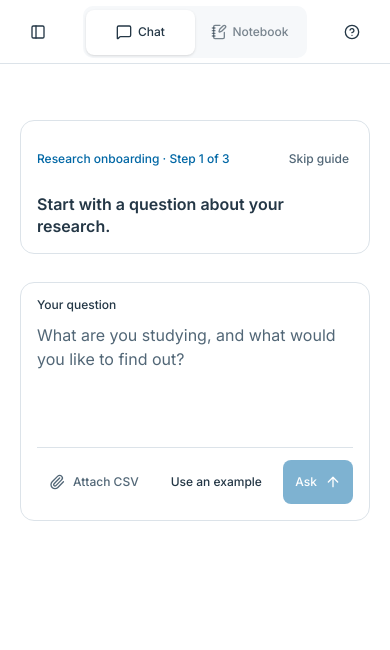
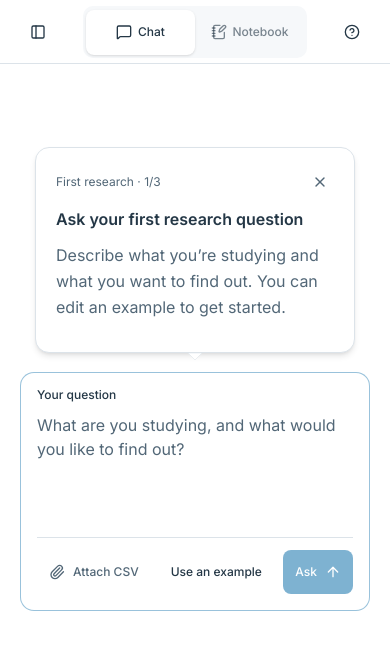
Before and after one commit to digitalklondike/co-scientist, a React (Vite) app: page / in a window 390 px wide. Shown: the top 650 px of the page. Built offline with nearby package versions, Linux system fonts and the light colour scheme.

Commit message:
Apply action-driven contextual onboarding with shadcn popovers

```diff
--- a/src/App.jsx
+++ b/src/App.jsx
@@ -27,6 +27,12 @@ import {
 } from "lucide-react";
 import "@fontsource-variable/inter";
 import { Button } from "@/components/ui/button";
+import {
+  Popover,
+  PopoverAnchor,
+  PopoverContent,
+} from "@/components/ui/popover";
+import { Popover as PopoverPrimitive } from "radix-ui";
 import { Textarea } from "@/components/ui/textarea";
 import { Input } from "@/components/ui/input";
 import { Label } from "@/components/ui/label";
@@ -192,73 +198,92 @@ function Notice({ children }) {
 }
 
 function ResearchGuide({
-  id,
+  children,
+  open,
   step,
   saved,
   isData,
-  sourceCount,
-  onExplore,
-  onSave,
+  sourcesOpen,
   onFinish,
 }) {
+  const id = `research-guide-${step}`;
+  const title = saved
+    ? "Your finding is saved."
+    : step === 1
+      ? "Ask your first research question"
+      : step === 2
+        ? isData
+          ? "Look at the data behind your answer"
+          : "Look at the original evidence"
+        : "Keep a useful finding";
+  const description = saved
+    ? "Open Notebook to find this answer and its sources. You can add your own notes there."
+    : step === 1
+      ? isData
+        ? "Tell me which columns to explore and what to calculate. Then send your question."
+        : "Describe what you’re studying and what you want to find out. You can edit an example to get started."
+      : step === 2
+        ? isData
+          ? "Open Sources used to see the file and how the calculation was made."
+          : sourcesOpen
+            ? "Open a paper below to inspect its methods and experimental model."
+            : "Open Sources used below, then choose a paper to see the original study."
+        : "Save this answer with its sources to Notebook so you can return to it. This step is optional.";
   return (
-    <section
+    <Popover open={open} modal={false}>
+      <PopoverAnchor asChild>{children}</PopoverAnchor>
+      <PopoverContent
         id={id}
         aria-label="Research onboarding"
-      className={step > 1 ? "sticky top-20 z-10" : undefined}
-    >
-      <Card className="min-h-28 gap-3 px-4 py-4 shadow-none sm:px-5">
+        aria-labelledby={`${id}-title`}
+        aria-describedby={`${id}-description`}
+        side="top"
+        align={step === 3 ? "start" : "center"}
+        sideOffset={12}
+        collisionPadding={{ top: 80, right: 20, bottom: 20, left: 20 }}
+        avoidCollisions={false}
+        className="z-10 w-[min(320px,calc(100vw-40px))] space-y-3 rounded-xl p-5 motion-reduce:animate-none"
+        onOpenAutoFocus={(event) => event.preventDefault()}
+        onCloseAutoFocus={(event) => event.preventDefault()}
+        onInteractOutside={(event) => event.preventDefault()}
+        onEscapeKeyDown={onFinish}
+      >
         <div className="flex items-center justify-between gap-3">
-          <p className="text-xs font-medium text-primary" aria-live="polite">
-            {saved
-              ? "Research onboarding · Finding saved"
-              : `Research onboarding · Step ${step} of 3${step === 3 ? " · Optional" : ""}`}
+          <p className="text-xs text-muted-foreground" aria-live="polite">
+            First research · {step}/3{step === 3 && !saved ? " · Optional" : ""}
           </p>
           <Button
             variant="ghost"
-            size="sm"
-            className="-mr-2 shrink-0 text-muted-foreground"
+            size="icon"
+            className="-mr-2 -my-2 shrink-0 text-muted-foreground"
+            aria-label={saved ? "Finish onboarding" : "Skip onboarding"}
             onClick={onFinish}
           >
-            {saved || step === 3 ? "Finish guide" : "Skip guide"}
-          </Button>
-        </div>
-        <div className="flex flex-col items-start gap-3 sm:flex-row sm:items-center sm:justify-between sm:gap-5">
+            <X />
+          </Button>
+        </div>
         <h2
+          id={`${id}-title`}
           className="text-base font-semibold leading-snug"
           aria-live="polite"
         >
-            {saved
-              ? "Your answer and sources are saved in Notebook."
-              : step === 1
-                ? isData
-                  ? "Tell me which columns to explore and what to calculate."
-                  : "Start with a question about your research."
-                : step === 2
-                  ? isData
-                    ? "Next: explore the data behind your answer."
-                    : "Next: review the evidence behind your answer."
-                  : "Keep this answer and its sources in Notebook."}
+          {title}
         </h2>
-          {step > 1 && (
-            <Button
-              className="shrink-0"
-              onClick={step === 2 ? onExplore : onSave}
-            >
-              {step === 2 ? <BookOpen /> : <NotebookPen />}
-              {saved
-                ? "Open Notebook"
-                : step === 2
-                  ? isData
-                    ? "Review file details"
-                    : `Review ${sourceCount} papers`
-                  : "Save to Notebook"}
-              <ArrowRight />
-            </Button>
-          )}
-        </div>
-      </Card>
-    </section>
+        <p
+          id={`${id}-description`}
+          className="text-base leading-relaxed text-muted-foreground"
+          aria-live="polite"
+        >
+          {description}
+        </p>
+        <PopoverPrimitive.Arrow
+          aria-hidden="true"
+          className="fill-popover stroke-border"
+          width={14}
+          height={7}
+        />
+      </PopoverContent>
+    </Popover>
   );
 }
 
@@ -374,6 +399,24 @@ export function App() {
     (!guidedId || (current?.id === guidedId && current.result.needsFile));
   const guidedAnswer =
     guide && current?.id === guidedId && !current?.result.needsFile;
+  const guideStep = reviewedId === current?.id || saved ? 3 : 2;
+  useEffect(() => {
+    if (view !== "answer" || !guidedAnswer || modal) return;
+    const frame = requestAnimationFrame(() => {
+      document
+        .getElementById(guideStep === 2 ? "trigger-sources" : "save-finding")
+        ?.scrollIntoView({ behavior: "instant", block: "center" });
+    });
+    return () => cancelAnimationFrame(frame);
+  }, [
+    view,
+    guidedAnswer,
+    current?.id,
+    guideStep,
+    saved,
+    modal,
+    opened.sources,
+  ]);
   function restartGuidance() {
     setGuide(true);
     setGuidedId(null);
@@ -841,17 +884,7 @@ export function App() {
             {view === "home" && (
               <div className="mx-auto w-full max-w-3xl space-y-7 pt-6 sm:pt-12">
                 {firstQuestion && !task ? (
-                  <article
-                    aria-label="Co-Scientist welcome message"
-                    className="space-y-5"
-                  >
-                    <ResearchGuide
-                      id="question-guidance"
-                      step={1}
-                      isData={Boolean(file)}
-                      onFinish={finishGuidance}
-                    />
-                  </article>
+                  <div className="h-56 sm:h-36" aria-hidden="true" />
                 ) : (
                   <div className="space-y-3">
                     <div className="flex flex-wrap items-center gap-2">
@@ -876,8 +909,17 @@ export function App() {
                     </p>
                   </div>
                 )}
+                <ResearchGuide
+                  open={firstQuestion && !task && !modal}
+                  step={1}
+                  isData={Boolean(file)}
+                  onFinish={finishGuidance}
+                >
                   <form
-                  className="space-y-3 rounded-xl border bg-background p-4 transition-colors focus-within:border-primary"
+                    className={cn(
+                      "space-y-3 rounded-xl border bg-background p-4 transition-colors focus-within:border-primary",
+                      firstQuestion && !task && "border-primary/40",
+                    )}
                     onSubmit={submit}
                   >
                     <Label htmlFor="question">Your question</Label>
@@ -886,7 +928,9 @@ export function App() {
                       ref={input}
                       className="min-h-28 resize-none rounded-none border-0 bg-transparent p-0 text-base shadow-none focus-visible:ring-0"
                       aria-describedby={
-                      firstQuestion && !task ? "question-guidance" : undefined
+                        firstQuestion && !task
+                          ? "research-guide-1-description"
+                          : undefined
                       }
                       placeholder={
                         file
@@ -941,7 +985,11 @@ export function App() {
                               setQuestion(EXAMPLES.data[1][0]);
                               input.current?.focus();
                             } else
-                            useExample(EXAMPLES.literature[1], 1, "literature");
+                              useExample(
+                                EXAMPLES.literature[1],
+                                1,
+                                "literature",
+                              );
                           }}
                         >
                           Use an example
@@ -957,6 +1005,7 @@ export function App() {
                       </Button>
                     </div>
                   </form>
+                </ResearchGuide>
                 {!firstQuestion && (
                   <section
                     aria-label="Editable question examples"
@@ -1162,32 +1211,6 @@ export function App() {
                   <ArrowLeft />
                   New research
                 </Button>
-                {guidedAnswer && (
-                  <ResearchGuide
-                    step={reviewedId === current.id || saved ? 3 : 2}
-                    saved={saved}
-                    isData={current.kind === "data"}
-                    sourceCount={current.result.sources.length}
-                    onFinish={finishGuidance}
-                    onSave={() => {
-                      openSave();
-                      if (saved) finishGuidance();
-                    }}
-                    onExplore={() => {
-                      setOpened((p) => ({ ...p, sources: true }));
-                      setReviewedId(current.id);
-                      requestAnimationFrame(() => {
-                        const trigger =
-                          document.getElementById("trigger-sources");
-                        trigger?.focus({ preventScroll: true });
-                        trigger?.scrollIntoView({
-                          behavior: "instant",
-                          block: "start",
-                        });
-                      });
-                    }}
-                  />
-                )}
                 <QuestionBubble>{current.question}</QuestionBubble>
                 <article aria-label="Co-Scientist answer" className="space-y-6">
                   <div className="flex items-center justify-between gap-2">
@@ -1251,6 +1274,7 @@ export function App() {
                           fibroblasts into cardiomyocyte-like cells in vitro.{" "}
                           <a
                             href={PAPERS[0].url}
+                            onClick={() => setReviewedId(current.id)}
                             target="_blank"
                             rel="noreferrer"
                           >
@@ -1263,6 +1287,7 @@ export function App() {
                           Hand2, Mef2c and Tbx5 in the mouse heart.{" "}
                           <a
                             href={PAPERS[1].url}
+                            onClick={() => setReviewedId(current.id)}
                             target="_blank"
                             rel="noreferrer"
                           >
@@ -1275,6 +1300,7 @@ export function App() {
                           factors and muscle-specific microRNAs.{" "}
                           <a
                             href={PAPERS[2].url}
+                            onClick={() => setReviewedId(current.id)}
                             target="_blank"
                             rel="noreferrer"
                           >
@@ -1355,7 +1381,8 @@ export function App() {
                         collapsible
                         value={opened.sources ? "sources" : ""}
                         onValueChange={(value) => {
-                          if (value === "sources") setReviewedId(current.id);
+                          if (value === "sources" && current.kind === "data")
+                            setReviewedId(current.id);
                           setOpened((p) => ({
                             ...p,
                             sources: value === "sources",
@@ -1363,13 +1390,20 @@ export function App() {
                         }}
                       >
                         <AccordionItem value="sources">
+                          <ResearchGuide
+                            open={guidedAnswer && guideStep === 2 && !modal}
+                            step={2}
+                            isData={current.kind === "data"}
+                            sourcesOpen={opened.sources}
+                            onFinish={finishGuidance}
+                          >
                             <AccordionTrigger
                               id="trigger-sources"
                               className={cn(
-                              "text-xs",
-                              guidedAnswer
-                                ? "scroll-mt-80 sm:scroll-mt-56"
-                                : "scroll-mt-24",
+                                "scroll-mt-72 rounded-md px-3 text-xs",
+                                guidedAnswer &&
+                                  guideStep === 2 &&
+                                  "bg-secondary ring-1 ring-primary/40",
                               )}
                             >
                               <span className="flex flex-wrap items-center gap-3">
@@ -1382,6 +1416,7 @@ export function App() {
                                 </span>
                               </span>
                             </AccordionTrigger>
+                          </ResearchGuide>
                           <AccordionContent
                             aria-labelledby="trigger-sources"
                             className="text-base"
@@ -1402,6 +1437,7 @@ export function App() {
                                     href={source.url}
                                     target="_blank"
                                     rel="noreferrer"
+                                    onClick={() => setReviewedId(current.id)}
                                     className="group flex items-start gap-3 rounded-md px-2 py-4 hover:bg-accent"
                                   >
                                     <div className="flex-1 space-y-2">
@@ -1427,18 +1463,24 @@ export function App() {
                         </AccordionItem>
                       </Accordion>
                       <footer className="flex flex-wrap items-center gap-2">
-                        {!(
-                          guidedAnswer &&
-                          (reviewedId === current.id || saved)
-                        ) && (
-                          <Button
+                        <ResearchGuide
+                          open={guidedAnswer && guideStep === 3 && !modal}
+                          step={3}
+                          saved={saved}
+                          onFinish={finishGuidance}
+                        >
+                          <Button
+                            id="save-finding"
                             variant={saved ? "outline" : "default"}
-                            onClick={openSave}
+                            onClick={() => {
+                              openSave();
+                              if (saved) finishGuidance();
+                            }}
                           >
                             {saved ? <CheckCircle2 /> : <NotebookPen />}
                             {saved ? "Open in Notebook" : "Save to Notebook"}
                           </Button>
-                        )}
+                        </ResearchGuide>
                         <DropdownMenu>
                           <DropdownMenuTrigger asChild>
                             <Button variant="ghost">
--- /dev/null
+++ b/src/components/ui/popover.jsx
@@ -0,0 +1,77 @@
+import * as React from "react";
+import { cn } from "@/lib/utils";
+import { Popover as PopoverPrimitive } from "radix-ui";
+
+function Popover({ ...props }) {
+  return <PopoverPrimitive.Root data-slot="popover" {...props} />;
+}
+
+function PopoverTrigger({ ...props }) {
+  return <PopoverPrimitive.Trigger data-slot="popover-trigger" {...props} />;
+}
+
+function PopoverContent({
+  className,
+  align = "center",
+  sideOffset = 4,
+  ...props
+}) {
+  return (
+    <PopoverPrimitive.Portal>
+      <PopoverPrimitive.Content
+        data-slot="popover-content"
+        align={align}
+        sideOffset={sideOffset}
+        className={cn(
+          "z-50 w-72 origin-(--radix-popover-content-transform-origin) rounded-md border bg-popover p-4 text-popover-foreground shadow-md outline-hidden data-[side=bottom]:slide-in-from-top-2 data-[side=left]:slide-in-from-right-2 data-[side=right]:slide-in-from-left-2 data-[side=top]:slide-in-from-bottom-2 data-[state=closed]:animate-out data-[state=closed]:fade-out-0 data-[state=closed]:zoom-out-95 data-[state=open]:animate-in data-[state=open]:fade-in-0 data-[state=open]:zoom-in-95",
+          className,
+        )}
+        {...props}
+      />
+    </PopoverPrimitive.Portal>
+  );
+}
+
+function PopoverAnchor({ ...props }) {
+  return <PopoverPrimitive.Anchor data-slot="popover-anchor" {...props} />;
+}
+
+function PopoverHeader({ className, ...props }) {
+  return (
+    <div
+      data-slot="popover-header"
+      className={cn("flex flex-col gap-1 text-sm", className)}
+      {...props}
+    />
+  );
+}
+
+function PopoverTitle({ className, ...props }) {
+  return (
+    <div
+      data-slot="popover-title"
+      className={cn("font-medium", className)}
+      {...props}
+    />
+  );
+}
+
+function PopoverDescription({ className, ...props }) {
+  return (
+    <p
+      data-slot="popover-description"
+      className={cn("text-muted-foreground", className)}
+      {...props}
+    />
+  );
+}
+
+export {
+  Popover,
+  PopoverTrigger,
+  PopoverContent,
+  PopoverAnchor,
+  PopoverHeader,
+  PopoverTitle,
+  PopoverDescription,
+};
```
Also changed, not shown: 2 other files (tests, documents, lock files or other folders). Lines whose indentation alone changed are shown as unchanged.
